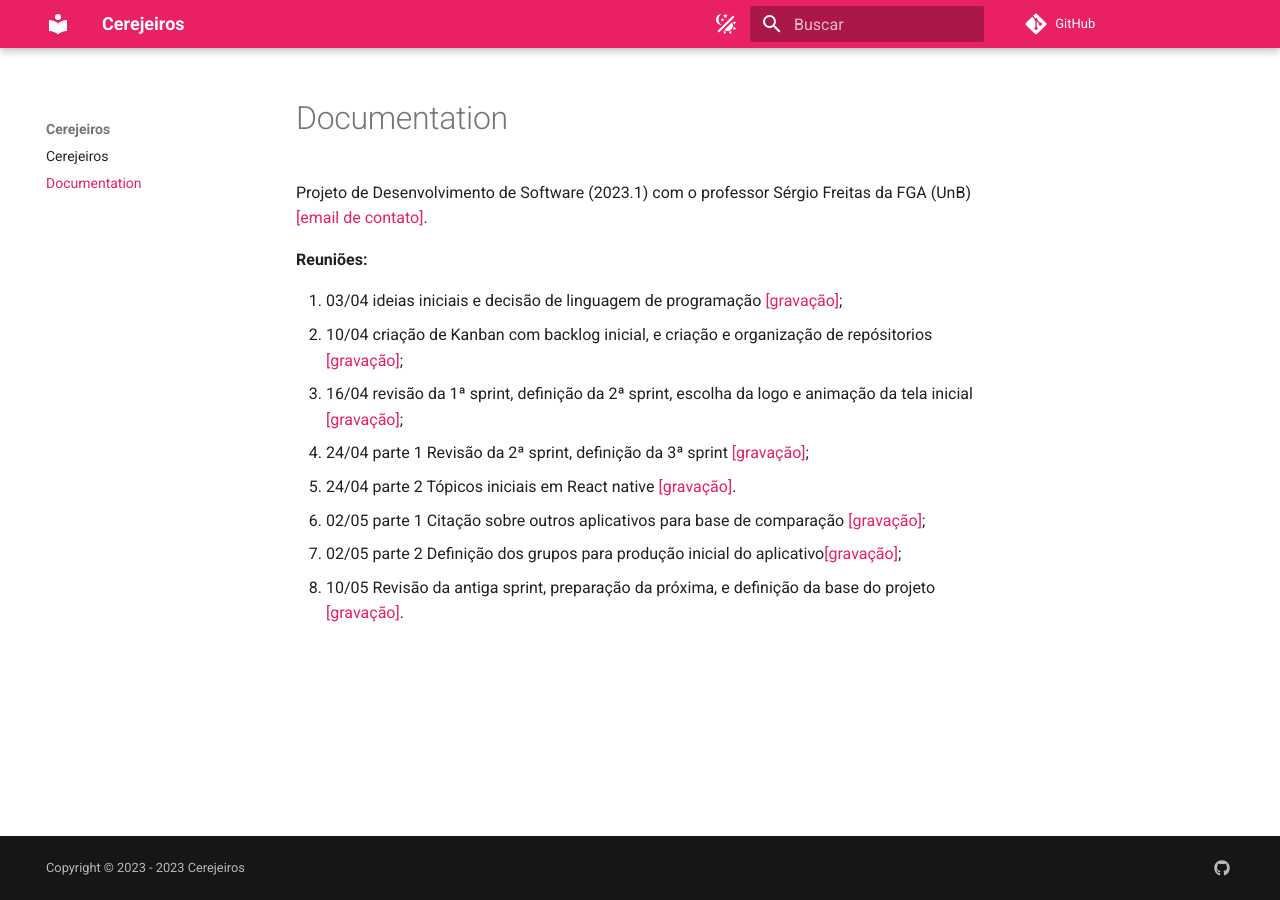
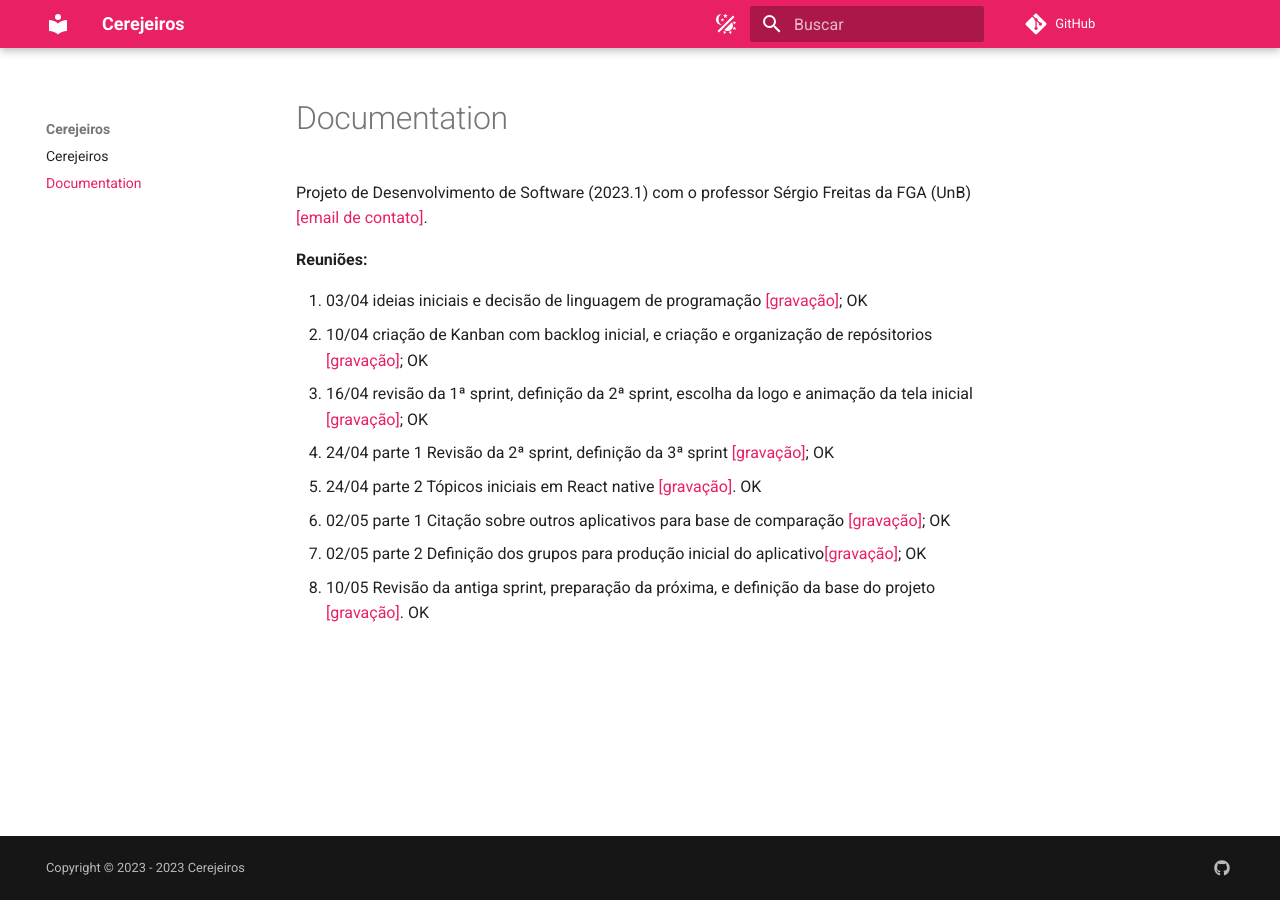
Before and after one commit to cerejeiros/bloom, an MkDocs documentation site: the page built from docs/documentation.md, in a window 1280 px wide. Built offline with MkDocs 1.6.1 and Material for MkDocs 9.7.7, drawn with Linux system fonts in a browser that asks for light colours; comment, search, counter and statistics services are not loaded.

```diff
--- a/docs/documentation.md
+++ b/docs/documentation.md
@@ -2,11 +2,11 @@ Projeto de Desenvolvimento de Software (2023.1) com o professor Sérgio Freitas
 
 **Reuniões:**
 
-1. 03/04 ideias iniciais e decisão de linguagem de programação [[gravação]](https://youtu.be/oCo3_l9yjag);
-2. 10/04 criação de Kanban com backlog inicial, e criação e organização de repósitorios [[gravação]](https://youtu.be/O5FdUxWQ-uo);
-3.  16/04 revisão da 1ª sprint, definição da 2ª sprint, escolha da logo e animação da tela inicial [[gravação]](https://youtu.be/jxAqiAvt2C0);
-4. 24/04 parte 1 Revisão da 2ª sprint, definição da 3ª sprint [[gravação]](https://youtu.be/WNyN6yPAbT0);
-5. 24/04 parte 2  Tópicos iniciais em React native [[gravação]](https://youtu.be/b4VeMpOEmks).
-6. 02/05 parte 1 Citação sobre outros aplicativos para base de comparação [[gravação]](https://youtu.be/aX6EJ64jHoY);
-7. 02/05 parte 2  Definição dos grupos para produção inicial do aplicativo[[gravação]](https://youtu.be/rBXUtj7sAX0);
-8. 10/05 Revisão da antiga sprint, preparação da próxima, e definição da base do projeto [[gravação]](https://youtu.be/Sq1C0Nz8zZM).
+1. 03/04 ideias iniciais e decisão de linguagem de programação [[gravação]](https://youtu.be/oCo3_l9yjag); OK
+2. 10/04 criação de Kanban com backlog inicial, e criação e organização de repósitorios [[gravação]](https://youtu.be/O5FdUxWQ-uo); OK
+3.  16/04 revisão da 1ª sprint, definição da 2ª sprint, escolha da logo e animação da tela inicial [[gravação]](https://youtu.be/jxAqiAvt2C0); OK
+4. 24/04 parte 1 Revisão da 2ª sprint, definição da 3ª sprint [[gravação]](https://youtu.be/WNyN6yPAbT0); OK
+5. 24/04 parte 2  Tópicos iniciais em React native [[gravação]](https://youtu.be/b4VeMpOEmks). OK
+6. 02/05 parte 1 Citação sobre outros aplicativos para base de comparação [[gravação]](https://youtu.be/aX6EJ64jHoY); OK
+7. 02/05 parte 2  Definição dos grupos para produção inicial do aplicativo[[gravação]](https://youtu.be/rBXUtj7sAX0); OK
+8. 10/05 Revisão da antiga sprint, preparação da próxima, e definição da base do projeto [[gravação]](https://youtu.be/Sq1C0Nz8zZM). OK
```
